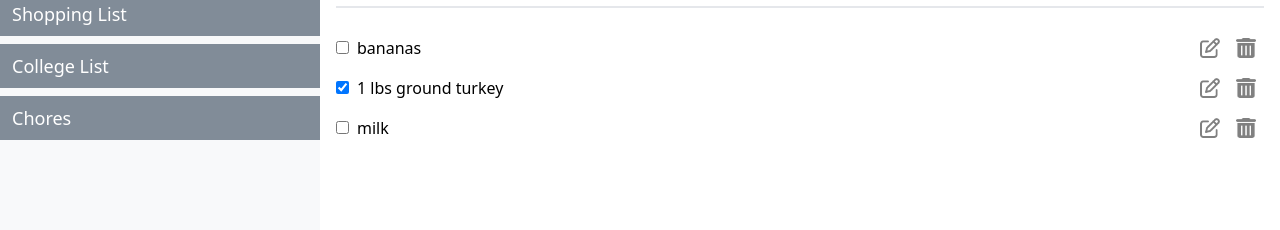
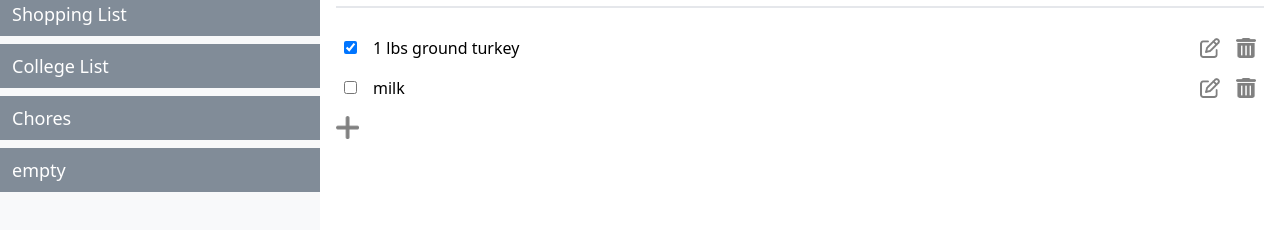
Before and after one commit to MrsMarcy/checklist, a plain HTML site: page index.html in a window 1280 px wide. Both pictures are taken after a click on the picture 1246 px from the left and 190 px from the top of the page. Shown: the part 142-372 px from the top of the page. Drawn offline with Linux system fonts and the light colour scheme.

Commit message:
finished remove, working on add/edit

```diff
--- a/app.src.css
+++ b/app.src.css
@@ -12,7 +12,6 @@ html,body,.mainIndex{
 .gray2 {
     background-color: #818C98;
 }
-
 .total {
     height: 100%;
     margin: -60px auto;
@@ -26,12 +25,10 @@ img {
     width: 20px;
     height: 20px;
 }
-
 .card {
     background-color: #F8F9FA;
 }
 table {
-
     table-layout: fixed;
 }
 .check {
@@ -42,6 +39,14 @@ table {
 }
 .left{
     margin-left: auto;
+}
+.hover{
+    border-top: 3px solid black;
+    border-bottom: 3px solid black;
+}
+.black-box {
+    /* border: 2px solid #818C98; */
+    box-shadow: 0 0 0 2px #818C98;
 }
 /*
 .button {
--- a/script.js
+++ b/script.js
@@ -7,57 +7,6 @@
 //     document.getElementById('boxy').appendChild(li);
 // }
 // document.getElementById('create').addEventListener('click', calculate)
-// const lists = [{
-// 1: [{
-//         name: 'Shopping list',
-//         todos:[
-//             {
-//                 text: 'bananas',
-//                 completed: true
-//             },
-//             {
-//                 text: '1 lbs ground turkey',
-//                 completed: false
-//             },
-//             {
-//                 text: 'milk',
-//                 completed: true
-//             },
-//             {
-//                 text: 'bread',
-//                 completed: true
-//             },
-//             {
-//                 text: 'cereal',
-//                 completed: false
-//             }
-//         ]
-//   }],
-// 2: [{
-//         name: 'Cleaning list',
-//         todos:
-//             [{
-//                 text: 'dishes',
-//                 completed: false
-//             },
-//             {
-//                 text: 'vaccum living room',
-//                 completed: true
-//             }]
-//   }],
-// 3: [{
-//         name: 'Ideas for college',
-//         todos:
-//             [{
-//                 text: 'U of U',
-//                 completed: false
-//             },
-//             {
-//                 text: 'UVU',
-//                 completed: false
-//             }]
-//   }]
-// }];
     const lists = [
         {
             name: 'Shopping List',
@@ -109,6 +58,15 @@
                     completed: true
                 }
             ]
+        },
+        {
+            name: 'empty',
+            todos: [
+                {
+                    text: `this is a really long message that I'm trying to make appear long so that it'll extend the stupid box and make it wrap smh`,
+                    completed: false
+                }
+            ]
         }
     ];
 
@@ -120,7 +78,7 @@
 // })
 // localStorage.setItem("test",lists)
 let currentList;
-
+let todosHtml;
 function render(clicked_id) {
     let increase = 0;
     let todoIncrease = 0;
@@ -140,18 +98,18 @@ function render(clicked_id) {
     currentList = lists[clicked_id]
     document.getElementById('current-list-name').innerHTML = currentList.name;
     let chart = currentList.todos;
-    let todosHtml = '<ul class="list-group-flush w-full">';
+    todosHtml = '<ul id="list-group-flush" class="w-full">';
     for (const prop in chart) {
         let completed = chart[prop].completed
         if (completed){
             completed = 'checked';
         }
         todosHtml += `
-        <li class="list-group-item flex ${clicked_id}" id='${todoIncrease}'>
-          <div class="my-auto">
+        <li class="list-group-item flex ${clicked_id}" id='${todoIncrease}' onClick="hover(this)" ">
+          <div class="mx-2 my-auto">
             <input type="checkbox" ${completed}>
           </div>
-          <p class="p-2">${chart[prop].text}</p>
+          <p class="p-2" ondblClick="editText(this.innerHTML)">${chart[prop].text}</p>
           <div class="shrink-0 flex flex-row justify-center items-center left">
             <img class="list-img cursor-pointer mx-2 edit" src="/images/pen-to-square-regular.png" alt="edit">
             <img class="list-img cursor-pointer mx-2 delete" onClick='remove(this)' src="/images/trash-can-solid.png" alt="delete">
@@ -159,22 +117,67 @@ function render(clicked_id) {
         </li>`;
         todoIncrease++;
     }
+    todosHtml += `<li onClick="hover(this)" id="${todoIncrease}" class="${clicked_id} py-2"><img clas="list-img cursor-pointer ml-2" src="/images/plus-solid.png"></li>`
     todosHtml += '</ul>';
     document.getElementById('current-list-todos').innerHTML = todosHtml;
-    // console.log(fixedList);
 }
-
-
 
 function remove(example) {
     let thisID = Number(example.parentNode.parentNode.id);
-    let test = example.parentNode.parentNode.className
-    let num = Number(test.charAt(21))
-    console.log(num, thisID);
-    // let now = fixedList[num][0].todos[thisID];
-    test2 = lists.splice(fixedList[num][0].todos[thisID],1);
-    console.log(fixedList[num][0].todos[thisID]);
-    render()
+    let className = example.parentNode.parentNode.className
+    let num = Number(className.charAt(21))
+    let finder = lists[num].todos
+    finder.splice(thisID,1);
+    render(num);
 }
 
+function add(element){
+    let ul = document.getElementById('list-group-flush');
+
+    let newLI1 = `<li class="flex">`;
+    newLI1 += `<input class="black-box" id="input-text" type="text" size="47" placeholder=" Type your item, then click the Checkmark or press ENTER" value="placeholder">
+    <img onClick="addFin()" class="cursor-pointer mx-2" src="/images/check-solid.png">`;
+
+    ul.lastElementChild.remove()
+    ul.innerHTML += newLI1;
+
+    // MouseEvent
+    // ul.removeChild(holder)
+    // ul.appendChild(`<li class='box'><input type="text" id="name" size="10" /></li>`)
+    // let num = Number(element.parentNode.className);
+    // lists[num]['todos'].push(
+        //     {
+            //         text: 'test',
+            //         completed: true
+            //     })
+            // render(num)
+}
+function addFin() {
+    console.log('alexus is a dummy');
+}
+
+function editText(elem) {
+    let ul = document.getElementById('list-group-flush');
+
+    let newLI1 = `<li class="flex">`;
+    newLI1 += `<input class="black-box" id="input-text" type="text" size="47" placeholder=" Type your item, then click the Checkmark or press ENTER" value="${elem}">
+    <img onClick="addFin()" class="cursor-pointer mx-2" src="/images/check-solid.png">`;
+
+}
+function hover(elem) {
+    let siblings = [];
+    let page = document.getElementById('list-group-flush');
+    let currentChild = page.firstElementChild
+    while (page.childElementCount > 0) {
+        siblings.push(currentChild)
+        currentChild = currentChild.nextElementSibling;
+        if (currentChild === null) {
+            break;
+        }
+    }
+    siblings.forEach(elem => {
+        elem.classList.remove('black-box')
+    })
+    elem.classList.add('black-box')
+}
 render()
```
Also changed, not shown: index.html (+1 -1 lines), app.css, images/check-solid.png (added).
